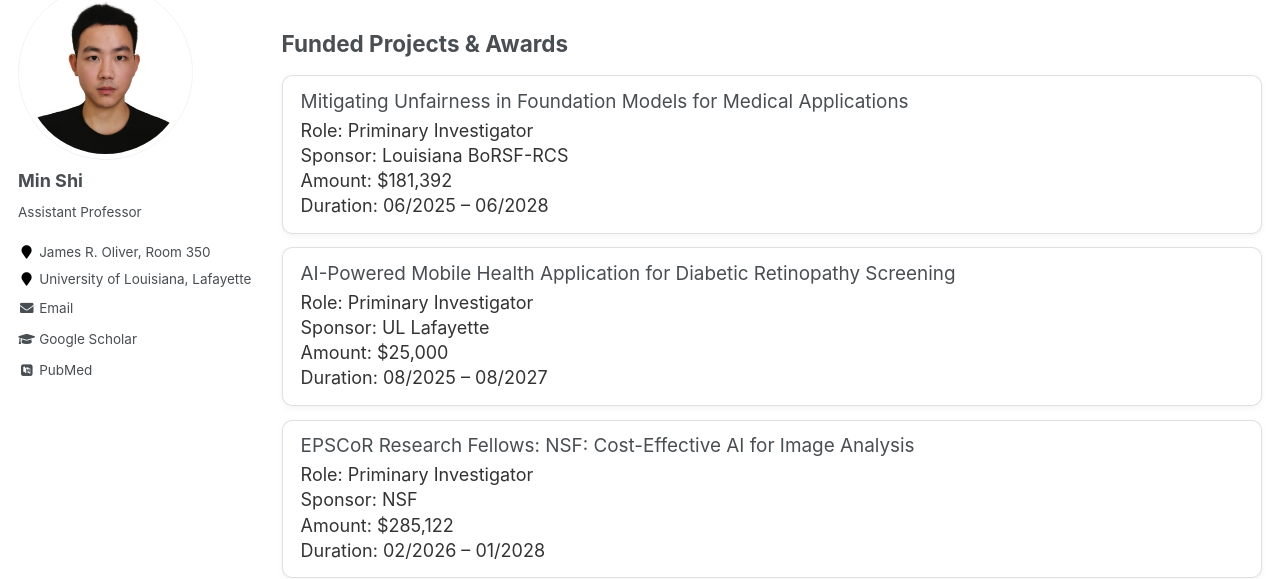
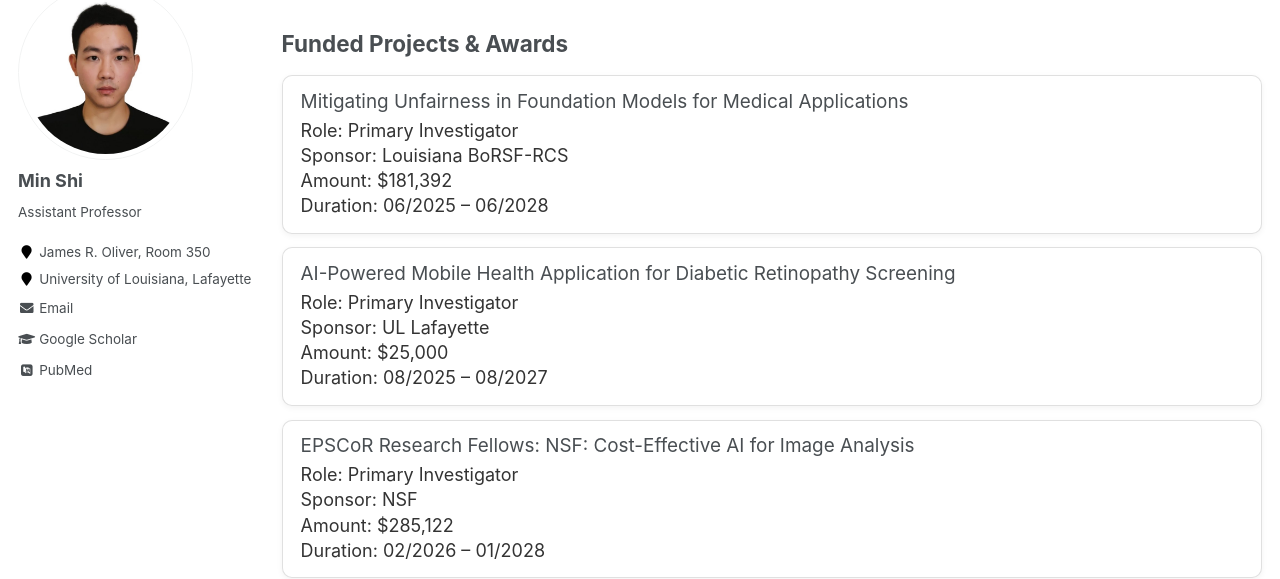
Before and after one commit to shiminxst/shiminxst.github.io, a Jekyll site: the page built from _pages/awards.md, in a window 1280 px wide and 923 px high. Shown: the part 133-712 px from the top of the window. Built offline with Jekyll 4.4.1, drawn with Linux system fonts in a browser that asks for light colours; some web fonts are replaced.

Commit message:
Update awards.md

```diff
--- a/_pages/awards.md
+++ b/_pages/awards.md
@@ -62,7 +62,7 @@
   <li>
     <div class="award-card">
       <p class="award-title">Mitigating Unfairness in Foundation Models for Medical Applications</p>
-      <p class="award-meta">Role: Priminary Investigator</p>
+      <p class="award-meta">Role: Primary Investigator</p>
       <p class="award-meta award-sponsor">Sponsor: Louisiana BoRSF-RCS </p>
       <p class="award-meta">Amount: $181,392</p>
       <p class="award-meta">Duration: 06/2025 – 06/2028</p>
@@ -72,7 +72,7 @@
   <li>
     <div class="award-card">
       <p class="award-title">AI-Powered Mobile Health Application for Diabetic Retinopathy Screening</p>
-      <p class="award-meta">Role: Priminary Investigator</p>
+      <p class="award-meta">Role: Primary Investigator</p>
       <p class="award-meta award-sponsor">Sponsor: UL Lafayette</p>
       <p class="award-meta">Amount: $25,000</p>
       <p class="award-meta">Duration: 08/2025 – 08/2027</p>
@@ -82,7 +82,7 @@
   <li>
     <div class="award-card">
       <p class="award-title">EPSCoR Research Fellows: NSF: Cost-Effective AI for Image Analysis</p>
-      <p class="award-meta">Role: Priminary Investigator</p>
+      <p class="award-meta">Role: Primary Investigator</p>
       <p class="award-meta award-sponsor">Sponsor: NSF</p>
       <p class="award-meta">Amount: $285,122</p>
       <p class="award-meta">Duration: 02/2026 – 01/2028</p>
```
